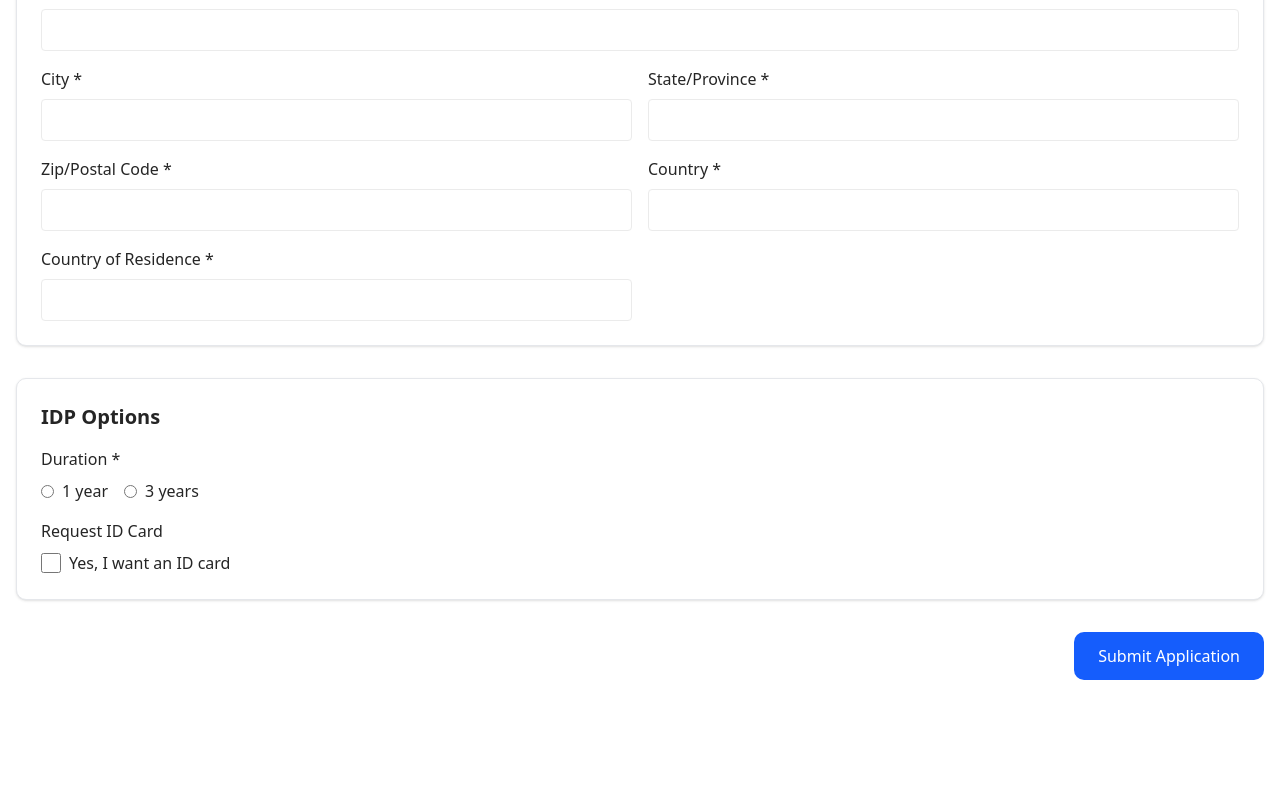
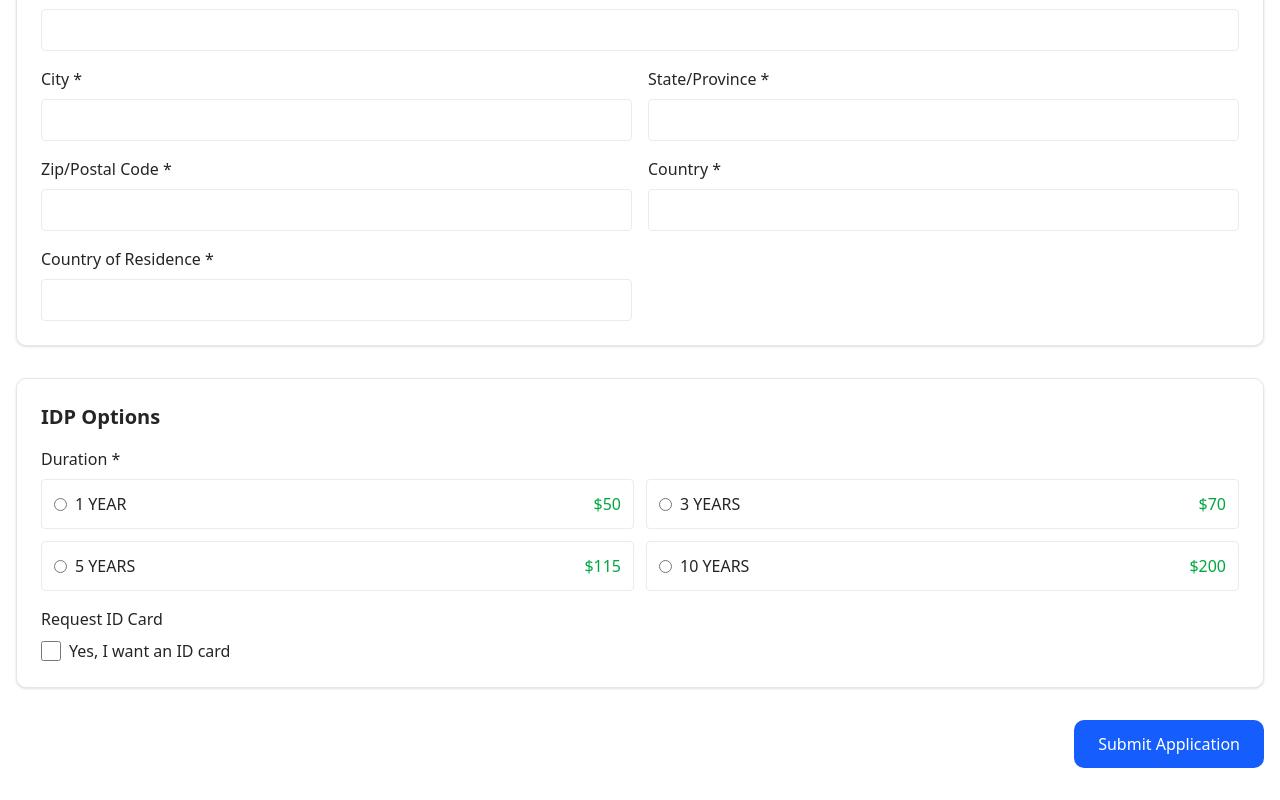
Before and after one commit to maytham553/DLRS, a React (Vite) app: page /public-idp-application in a window 1280 px wide. Shown: the part 1172-1972 px from the top of the page. Before the commit the page ends 1884 px from the top, so only its background shows below. Built offline with nearby package versions, Linux system fonts and the light colour scheme; no server answers.

Commit message:
more duration options

```diff
--- a/src/pages/PublicIDPApplication.tsx
+++ b/src/pages/PublicIDPApplication.tsx
@@ -99,11 +99,23 @@ Country of Residence: ${applicationData.residenceCountry}
 
 *IDP Options:*
 Duration: ${applicationData.duration}
+Price: ${getDurationPrice(applicationData.duration)}
 ID Card Requested: ${applicationData.requestIdCard}
 `;
 
         console.log("WhatsApp Message:", message);
         return encodeURIComponent(message);
+    };
+
+    // Helper function to get the price based on duration
+    const getDurationPrice = (duration: string) => {
+        switch (duration) {
+            case "1 year": return "$50";
+            case "3 years": return "$70";
+            case "5 years": return "$115";
+            case "10 years": return "$200";
+            default: return "Price not available";
+        }
     };
 
     const handleSendToWhatsApp = () => {
@@ -552,24 +564,46 @@ ID Card Requested: ${applicationData.requestIdCard}
                             <div className="space-y-4">
                                 <div>
                                     <p className="font-medium mb-2">Duration *</p>
-                                    <div className="flex space-x-4">
-                                        <label className="flex items-center">
+                                    <div className="grid grid-cols-1 md:grid-cols-2 gap-3">
+                                        <label className="flex items-center p-3 border rounded hover:bg-gray-50">
                                             <input
                                                 type="radio"
                                                 value="1 year"
                                                 {...register("duration", { required: "Duration is required" })}
                                                 className="mr-2"
                                             />
-                                            1 year
+                                            <span className="flex-1">1 YEAR</span>
+                                            <span className="font-medium text-green-600">$50</span>
                                         </label>
-                                        <label className="flex items-center">
+                                        <label className="flex items-center p-3 border rounded hover:bg-gray-50">
                                             <input
                                                 type="radio"
                                                 value="3 years"
                                                 {...register("duration", { required: "Duration is required" })}
                                                 className="mr-2"
                                             />
-                                            3 years
+                                            <span className="flex-1">3 YEARS</span>
+                                            <span className="font-medium text-green-600">$70</span>
+                                        </label>
+                                        <label className="flex items-center p-3 border rounded hover:bg-gray-50">
+                                            <input
+                                                type="radio"
+                                                value="5 years"
+                                                {...register("duration", { required: "Duration is required" })}
+                                                className="mr-2"
+                                            />
+                                            <span className="flex-1">5 YEARS</span>
+                                            <span className="font-medium text-green-600">$115</span>
+                                        </label>
+                                        <label className="flex items-center p-3 border rounded hover:bg-gray-50">
+                                            <input
+                                                type="radio"
+                                                value="10 years"
+                                                {...register("duration", { required: "Duration is required" })}
+                                                className="mr-2"
+                                            />
+                                            <span className="flex-1">10 YEARS</span>
+                                            <span className="font-medium text-green-600">$200</span>
                                         </label>
                                     </div>
                                     {errors.duration && (
```
